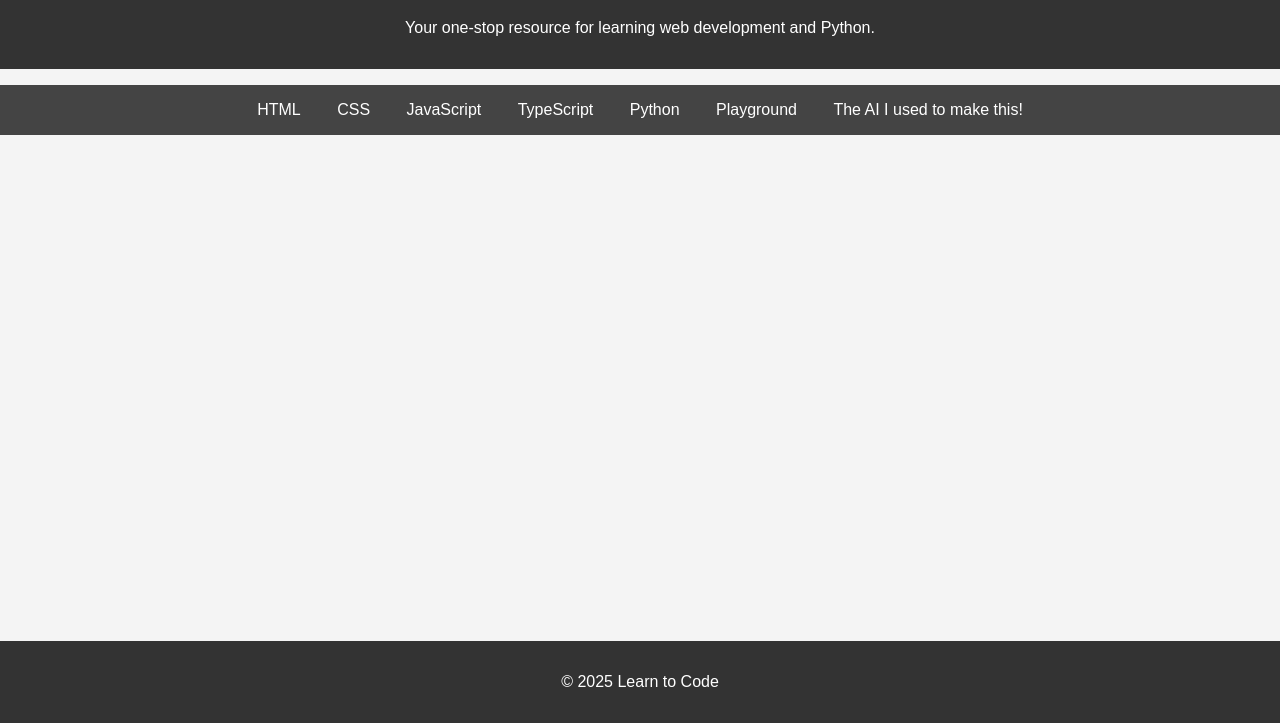
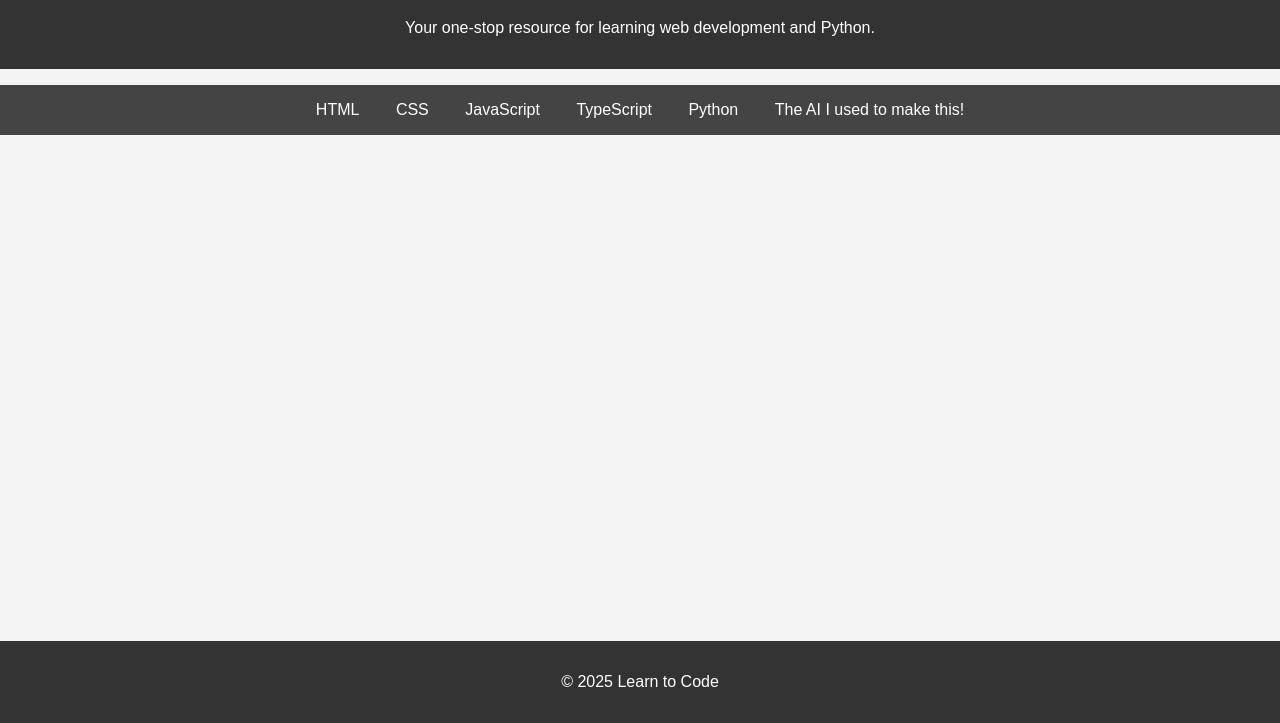
Before and after one commit to blooxdio/test, a plain HTML site: page index.html in a window 1280 px wide. Shown: the part 77-800 px from the top of the page. Drawn offline with Linux system fonts and the light colour scheme.

Commit message:
Update index.html

```diff
--- a/index.html
+++ b/index.html
@@ -18,7 +18,6 @@
             <li><a href="javascript/index.html">JavaScript</a></li>
             <li><a href="typescript/index.html">TypeScript</a></li>
             <li><a href="python/index.html">Python</a></li>
-            <li><a href="playground.html">Playground</a></li>
             <li><a href="https://jules.google">The AI I used to make this!</a></li>
         </ul>
     </nav>
```
